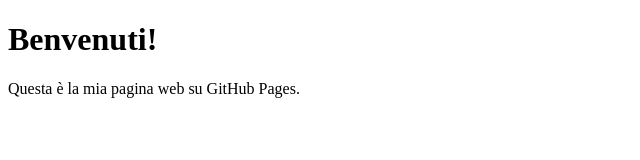
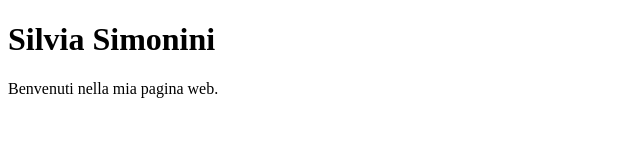
Before and after one commit to silviasimonini/silviasimonini.github.io, a plain HTML site: page index.html in a window 1280 px wide. Shown: the whole page, without its empty margins (0-640 px from the left). Drawn offline with Linux system fonts and the light colour scheme.

Commit message:
Update index.html

```diff
--- a/index.html
+++ b/index.html
@@ -6,7 +6,7 @@
     <title>Benvenuti</title>
 </head>
 <body>
-    <h1>Benvenuti!</h1>
-    <p>Questa è la mia pagina web su GitHub Pages.</p>
+    <h1>Silvia Simonini</h1>
+    <p>Benvenuti nella mia pagina web.</p>
 </body>
 </html>
```
